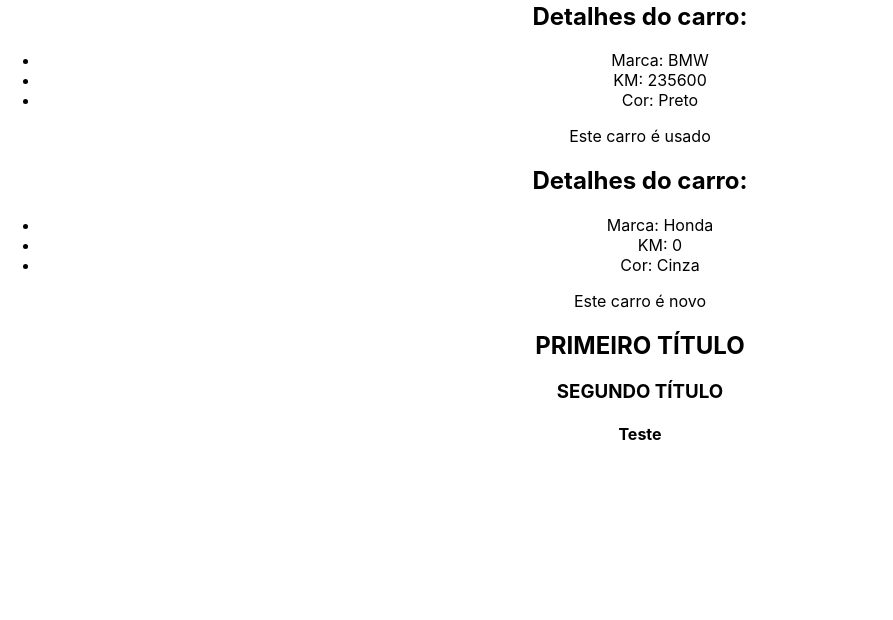
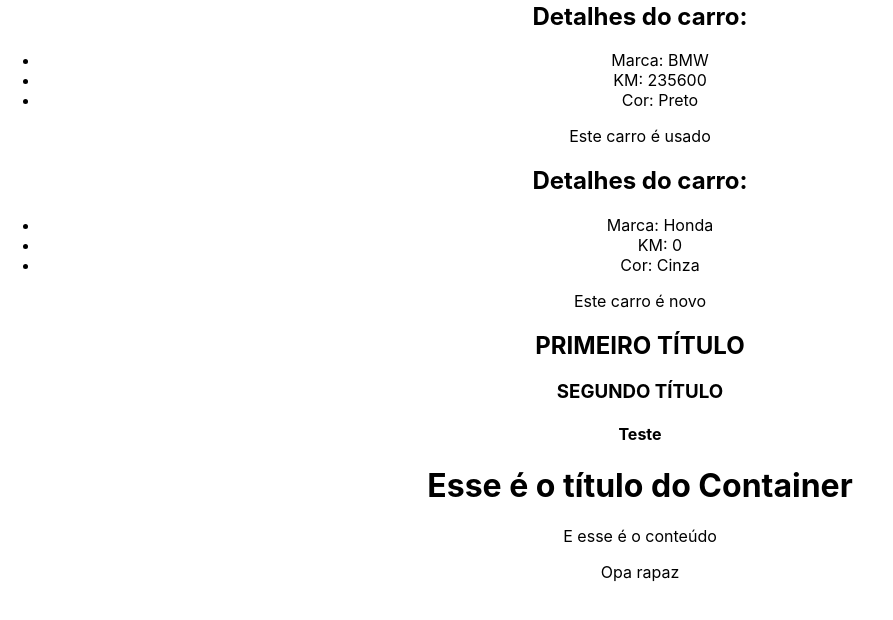
Before and after one commit to allanfenelon/CURSO_REACT, a React (Create React App) app in the folder 3_AVANCANDO_EM_REACT/avancando-em-react/: page / in a window 1280 px wide. Shown: the part 2508-3128 px from the top of the page, without its empty margins (0-893 px from the left). Built offline with nearby package versions, Linux system fonts and the light colour scheme.

Commit message:
Prop children

```diff
--- a/3_AVANCANDO_EM_REACT/avancando-em-react/src/App.js
+++ b/3_AVANCANDO_EM_REACT/avancando-em-react/src/App.js
@@ -5,6 +5,7 @@
 import ShowUserName from './components/ShowUserName';
 import CarDetails from './components/CarDetails';
 import Fragment from './components/Fragment';
+import Container from './components/Container';
 // Assests / CSS
 import './App.css';
 import City from './assets/city.jpg'
@@ -52,6 +53,11 @@
         ))}
         {/* FRAGMENT */}
         <Fragment propFragment='Teste'/>
+
+        {/* PROP CHILD  */}
+        <Container myValue='Opa rapaz'>
+          <p>E esse é o conteúdo</p>
+        </Container>
     </div>
   );
 }
--- /dev/null
+++ b/3_AVANCANDO_EM_REACT/avancando-em-react/src/components/Container.js
@@ -0,0 +1,13 @@
+
+
+const Container = ({children,myValue}) => {
+  return (
+    <div>
+        <h1>Esse é o título do Container</h1>
+        {children}
+        <p>{myValue}</p>
+    </div>
+  )
+}
+
+export default Container
```
